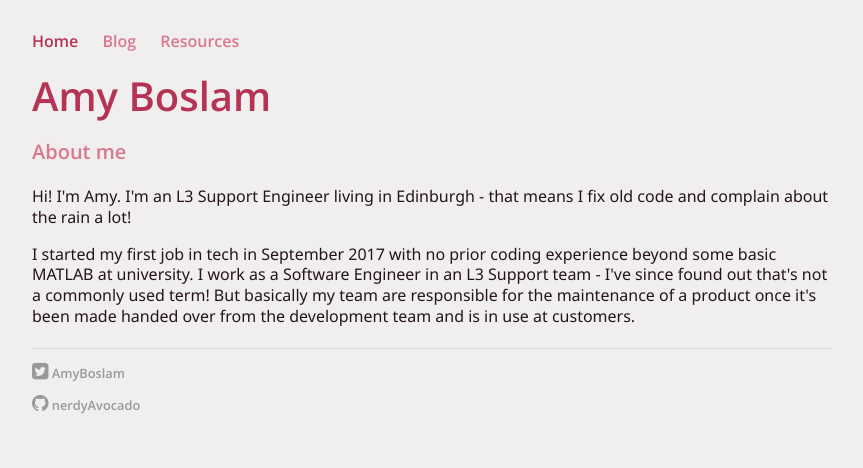
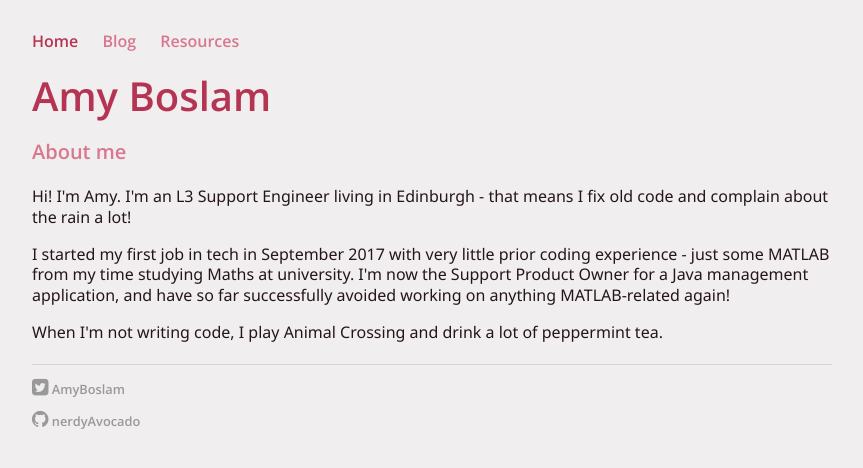
Before and after one commit to nerdyAvocado/nerdyAvocado.github.io, a Jekyll site: the page built from index.html, in a window 1280 px wide. Shown: the top 468 px of the page, without its empty margins (208-1071 px from the left). Built offline with Jekyll 4.4.1, drawn with Linux system fonts in a browser that asks for light colours.

```diff
--- a/_sass/main.scss
+++ b/_sass/main.scss
@@ -67,6 +67,14 @@
     color: $secondary-color;
     padding: 0;
     margin: 0;
+}
+
+h4 {
+    font-size: 1em;
+    font-family: $header-font;
+    color: $contrast-color;
+    padding: 0;
+    margin: 10px 0;
 }
 
 .separator {
@@ -246,3 +254,12 @@
         }
     }
 }
+
+.post {
+    img {
+        display: block;
+        width: 100%;
+        max-width: 500px;
+        margin: 0 auto;
+    }
+}
--- a/index.html
+++ b/index.html
@@ -11,6 +11,7 @@
     </div>
     <div class="blurb__body">
         <p>Hi! I'm Amy. I'm an L3 Support Engineer living in Edinburgh - that means I fix old code and complain about the rain a lot!</p>
-        <p>I started my first job in tech in September 2017 with no prior coding experience beyond some basic MATLAB at university. I work as a Software Engineer in an L3 Support team - I've since found out that's not a commonly used term! But basically my team are responsible for the maintenance of a product once it's been made handed over from the development team and is in use at customers.</p>
+        <p>I started my first job in tech in September 2017 with very little prior coding experience - just some MATLAB from my time studying Maths at university. I'm now the Support Product Owner for a Java management application, and have so far successfully avoided working on anything MATLAB-related again!</p>
+        <p>When I'm not writing code, I play Animal Crossing and drink a lot of peppermint tea.</p>
     </div>
 </div><!-- /.blurb -->
```
Also changed, not shown: _drafts/support-documentation.md (added, +70 -0 lines), _drafts/supportability.md (deleted, +0 -62 lines), _posts/2020-05-23-Amy-site-launched.md (+1 -1 lines), _posts/2020-07-27-intro-to-supportability.md (added, +69 -0 lines), blog/tags/supportability.md (added, +6 -0 lines), assets/images/confusion.png (added), 1 other file.
